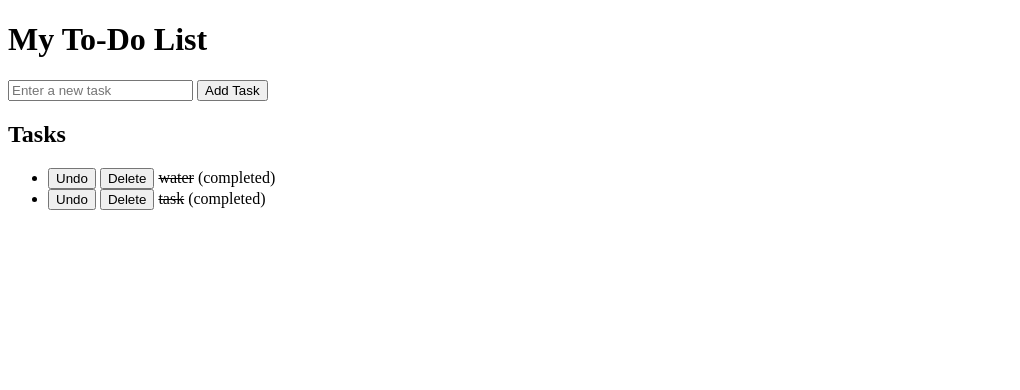
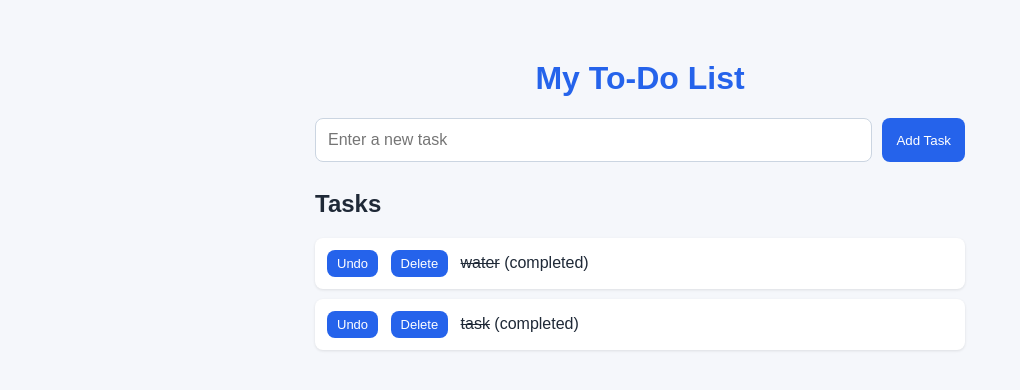
Before and after one commit to AashiMalay-04/todo_website, a Flask app: page / in a window 1280 px wide. Shown: the top 390 px of the page, without its empty margins (0-1020 px from the left). Run offline with Flask 3, Linux system fonts and the light colour scheme; data comes from the database, SQL or seed files in the repository.

Commit message:
styled interface

```diff
--- /dev/null
+++ b/static/style.css
@@ -0,0 +1,63 @@
+body {
+    max-width: 650px;
+    margin: 60px auto;
+    padding: 0 20px;
+    font-family: Arial, sans-serif;
+    background: #f5f7fb;
+    color: #1f2937;
+}
+
+h1 {
+    text-align: center;
+    color: #2563eb;
+}
+
+body > form {
+    display: flex;
+    gap: 10px;
+    margin-bottom: 28px;
+}
+
+input[type="text"] {
+    flex: 1;
+    padding: 12px;
+    border: 1px solid #cbd5e1;
+    border-radius: 8px;
+    font-size: 16px;
+}
+
+button {
+    padding: 10px 14px;
+    border: 0;
+    border-radius: 8px;
+    background: #2563eb;
+    color: white;
+    cursor: pointer;
+}
+
+button:hover {
+    background: #1d4ed8;
+}
+
+ul {
+    padding: 0;
+    list-style: none;
+}
+
+li {
+    margin: 10px 0;
+    padding: 12px;
+    border-radius: 8px;
+    background: white;
+    box-shadow: 0 1px 3px rgba(0, 0, 0, 0.1);
+}
+
+li form {
+    display: inline;
+    margin-right: 8px;
+}
+
+li form button {
+    padding: 6px 10px;
+    font-size: 13px;
+}
--- a/templates/index.html
+++ b/templates/index.html
@@ -4,6 +4,7 @@
     <meta charset="UTF-8">
     <meta name="viewport" content="width=device-width, initial-scale=1.0">
     <title>My To-Do List</title>
+    <link rel="stylesheet" href="{{ url_for('static', filename='style.css') }}">
 </head>
 <body>
     <h1>My To-Do List</h1>
```
